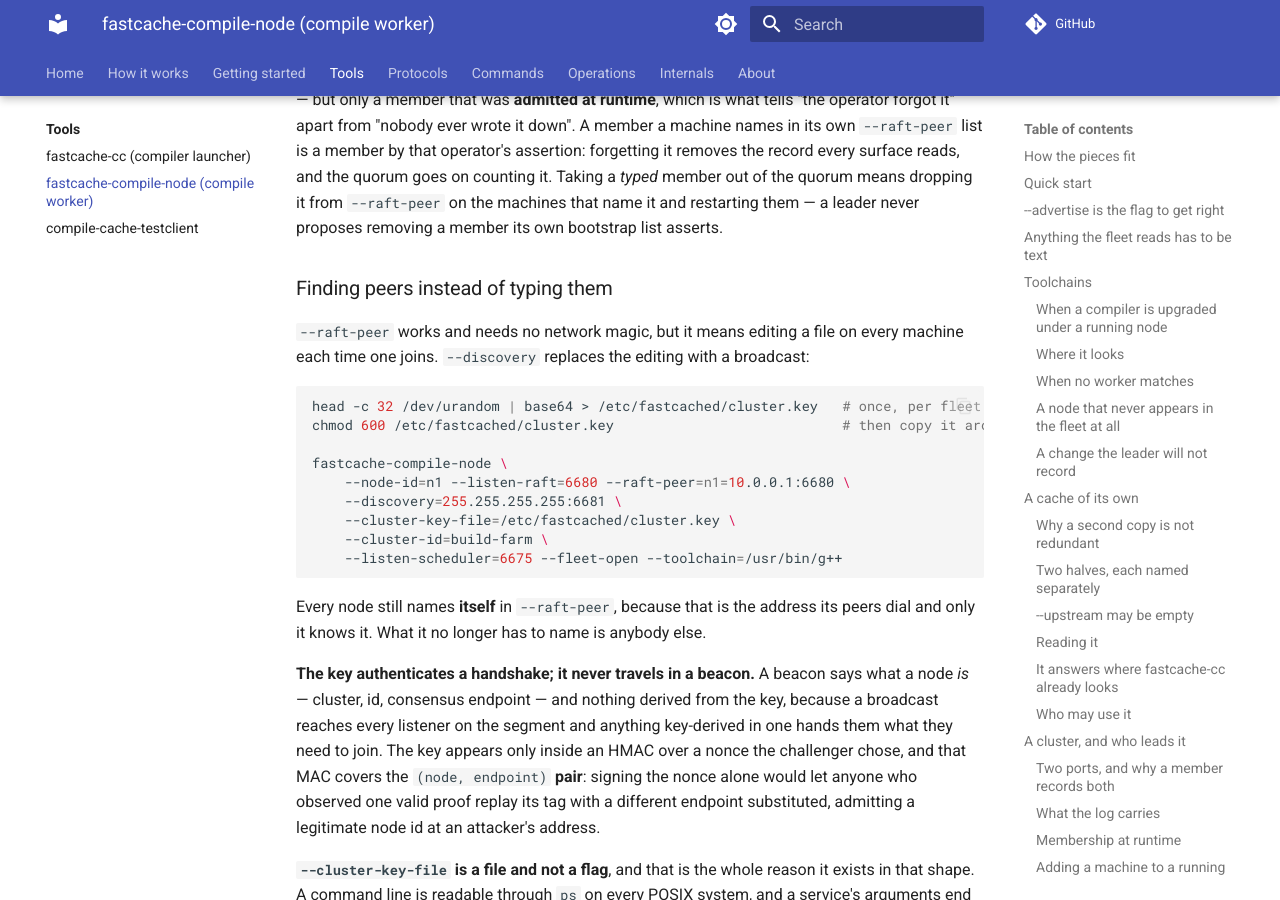
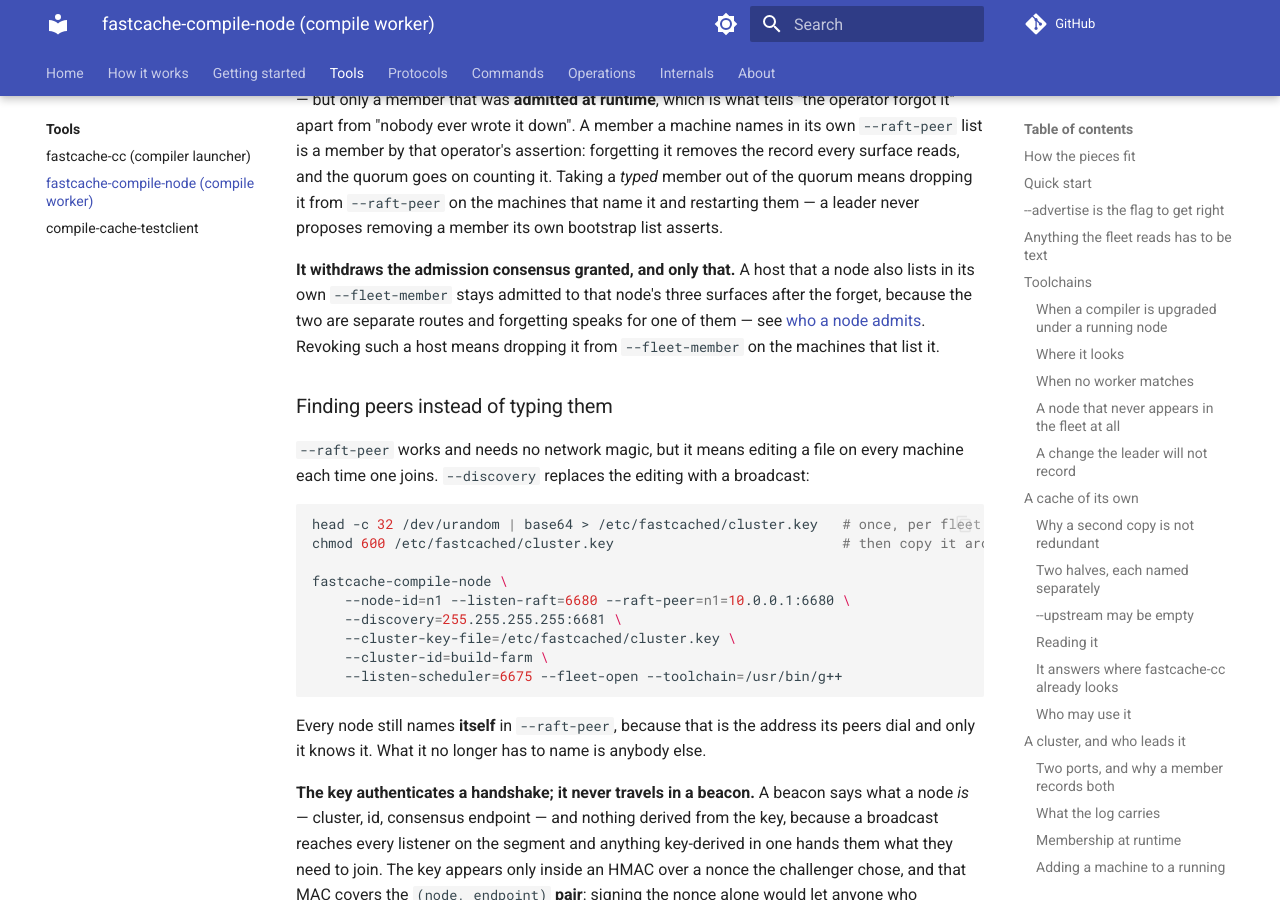
Before and after one commit to LASTRADA-Software/fastcached, an MkDocs documentation site: the page built from docs/tools/fastcache-compile-node.md, in a window 1280 px wide and 900 px high, scrolled down 18258 px. Built offline with MkDocs 1.6.1 and Material for MkDocs 9.7.7, drawn with Linux system fonts in a browser that asks for light colours; comment, search, counter and statistics services are not loaded.

Commit message:
docs: three statements the admission change invalidated
Found by review, and each is a place an operator would act on the old rule:

- the security section still said the agreed member set REPLACES `--fleet-member`,
  which is the paragraph somebody reads to size a fleet's trust boundary. Believing
  it, they would reach for `--fleet-open` -- admitting the whole network -- to keep
  a client machine working across a commit;
- `--cluster-forget` was described as removing "the record every surface reads". It
  withdraws the admission consensus granted and only that, so a decommissioned host
  an operator also listed keeps reaching that node's compile port, scheduler and
  cache tier after the forget commits;
- the new section's own summary rule said a node given neither flag "admits itself
  and nothing else", which contradicts its table two paragraphs above for a node
  running consensus.

Signed-off-by: Christian Parpart <christian@parpart.family>

```diff
--- a/docs/getting-started/distributed-compilation.md
+++ b/docs/getting-started/distributed-compilation.md
@@ -610,10 +610,12 @@
 **Membership is what protects a fleet today, and it is the only thing that does.**
 A node is closed by default: its compile port, its scheduler and its own cache tier
 all admit **this machine and `--fleet-member` peers only** (or every caller, once
-you say `--fleet-open`). Once a cluster exists, the agreed member set replaces that
-list and all three surfaces follow it. That matters most for the compile port,
-which binds `0.0.0.0` because peers have to dial it — anybody who could route to it
-would otherwise have your machine run their compiler on source they chose.
+you say `--fleet-open`). Once a cluster exists, the agreed member set is **added** to
+that list rather than replacing it, and all three surfaces follow the union — so a
+host stops being admitted only when the operator stops listing it. That matters most
+for the compile port, which binds `0.0.0.0` because peers have to dial it — anybody
+who could route to it would otherwise have your machine run their compiler on source
+they chose.
 
 --8<-- "node-credential-gap.md"
 
--- a/docs/operations/cluster-communication.md
+++ b/docs/operations/cluster-communication.md
@@ -398,7 +398,8 @@
   refused its own operator's builds would be a fleet that looks configured and
   serves nobody locally.
 - **An empty policy refuses the network.** A node given neither flag admits itself
-  and nothing else, rather than becoming an open scheduler by omission.
+  and whatever its cluster has agreed — on a node running no consensus, that is
+  itself and nothing else — rather than becoming an open scheduler by omission.
   `--fleet-open` admits every caller and is a decision somebody makes, never what
   an unset field decays to.
 
--- a/docs/tools/fastcache-compile-node.md
+++ b/docs/tools/fastcache-compile-node.md
@@ -821,6 +821,13 @@
 dropping it from `--raft-peer` on the machines that name it and restarting them —
 a leader never proposes removing a member its own bootstrap list asserts.
 
+**It withdraws the admission consensus granted, and only that.** A host that a node
+also lists in its own `--fleet-member` stays admitted to that node's three surfaces
+after the forget, because the two are separate routes and forgetting speaks for one
+of them — see [who a node
+admits](../operations/cluster-communication.md#who-a-node-admits). Revoking such a
+host means dropping it from `--fleet-member` on the machines that list it.
+
 ### Finding peers instead of typing them
 
 `--raft-peer` works and needs no network magic, but it means editing a file on every
```
